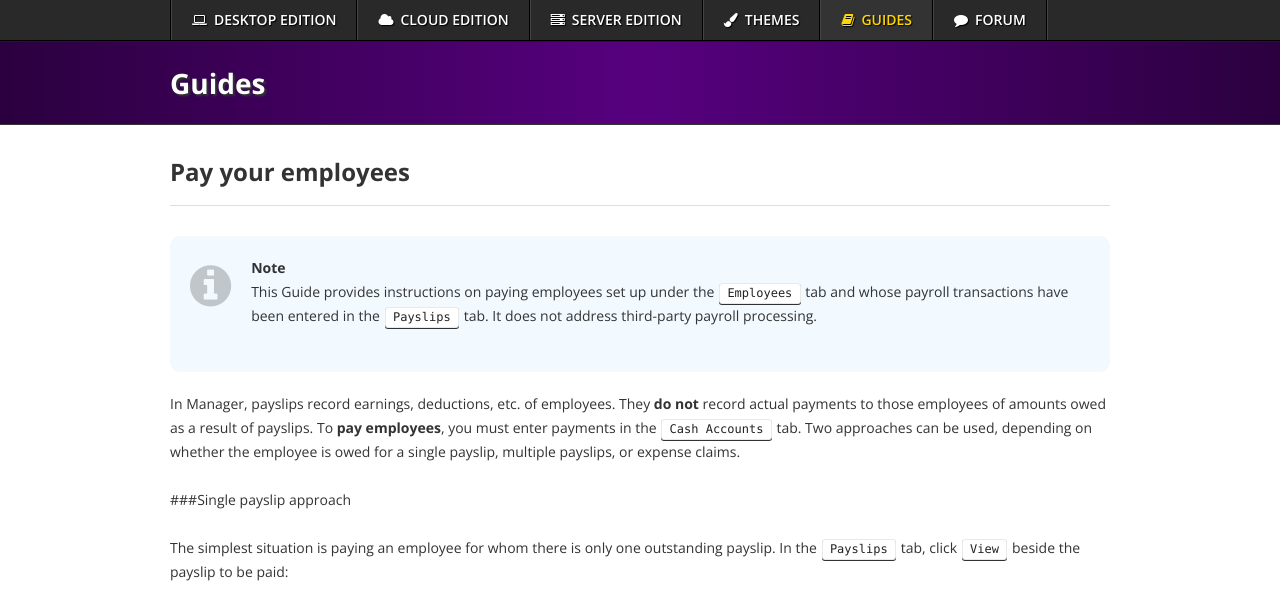
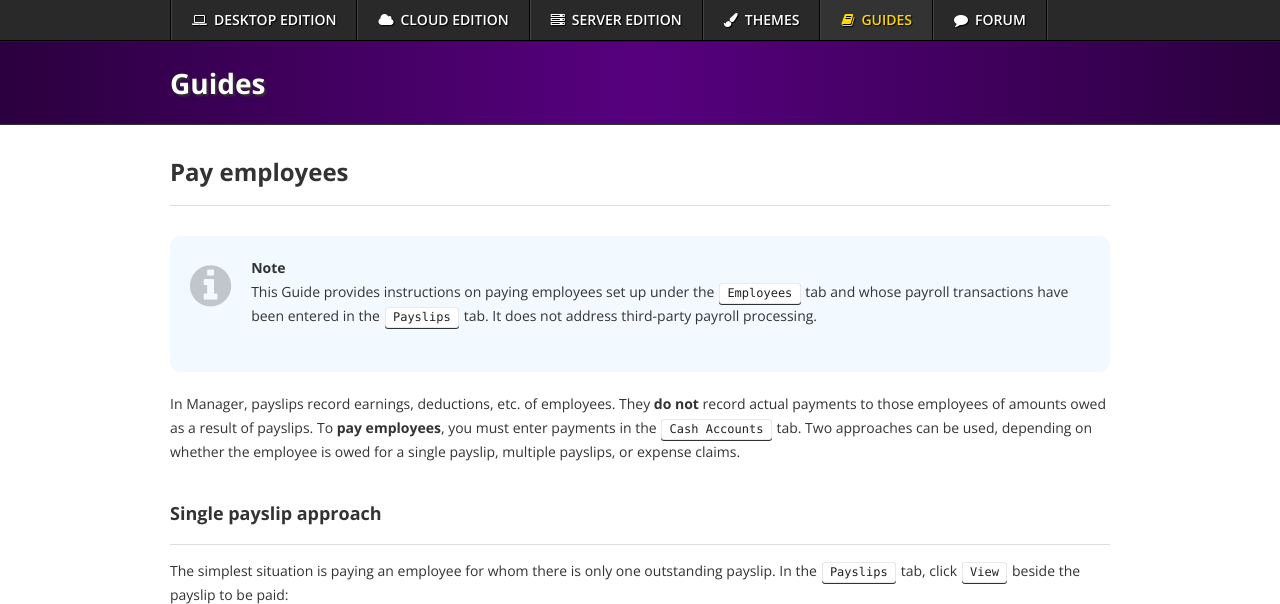
Before and after one commit to 3etechinns/www.manager.io, a Jekyll site: the page built from _guides/9768.html, in a window 1280 px wide and 900 px high, cut to the strip 0-604 px from the top of the window. Built offline with Jekyll 4.4.1, drawn with Linux system fonts in a browser that asks for light colours; nearby versions of some CDN libraries; comment, search, counter and statistics services are not loaded; some of the changed text lies outside the part shown.

Commit message:
Updating existing guide

```diff
--- a/_guides/9768.html
+++ b/_guides/9768.html
@@ -1,6 +1,6 @@
 ---
 layout: guide
-title: Pay your employees
+title: Pay employees
 tags: employees payment-form payslips payslip-view
 ---
 {% raw %}
@@ -9,7 +9,7 @@ tags: employees payment-form payslips payslip-view
 This Guide provides instructions on paying employees set up under the <kbd>Employees</kbd> tab and whose payroll transactions have been entered in the <kbd>Payslips</kbd> tab. It does not address third-party payroll processing.</p>
 </td></tr></table>
 <p>In Manager, payslips record earnings, deductions, etc. of employees. They <strong>do not</strong> record actual payments to those employees of amounts owed as a result of payslips. To <strong>pay employees</strong>, you must enter payments in the <kbd>Cash Accounts</kbd> tab. Two approaches can be used, depending on whether the employee is owed for a single payslip, multiple payslips, or expense claims.</p>
-<p>##<span class="hashtag">#Single</span> payslip approach</p>
+<h3>Single payslip approach</h3>
 <p>The simplest situation is paying an employee for whom there is only one outstanding payslip. In the <kbd>Payslips</kbd> tab, click <kbd>View</kbd> beside the payslip to be paid:</p>
 <p><img src="https://cdn-business2.discourse.org/uploads/manager1/original/2X/9/947e124fb4b56cc576f07e1861cd7619b89ad3da.png" width="221" height="56"> <strong><i class="fa fa-hand-o-right" style="margin-right: 10px; color: #999; font-size: 18px; padding-top: 5px"></i></strong></p>
 <p><img src="https://cdn-business2.discourse.org/uploads/manager1/original/2X/f/f85a97d16201fadee9c4ce3c33f8f07cc6597912.png"></p>
@@ -45,7 +45,7 @@ This Guide provides instructions on paying employees set up under the <kbd>Emplo
 <p><strong>Caution</strong><br>
 Be sure to complete steps in making the payment: write the cheque, enter an electronic direct deposit, or prepare a cash envelope. Remember, the payment form <strong>records</strong> the transaction; it <strong>does not complete</strong> it.</p>
 </td></tr></table>
-<p>##<span class="hashtag">#Other</span> situations</p>
+<h3>Other situations</h3>
 <p>When there are expense claims or multiple outstanding payslips for an employee, drill down from the <kbd>Summary</kbd> page on <em>Employee clearing account</em> by clicking the blue balance:</p>
 <p><img src="https://cdn-business2.discourse.org/uploads/manager1/original/2X/0/0f0cd7999fe9b5059a9483de95aa9cf9d312de63.png" width="347" height="33"></p>
 <p>Either continue using the total balance shown for the employee, or drill down further by clicking the employee’s balance (in this illustration, no other employees have balances):</p>
@@ -57,6 +57,6 @@ Be sure to complete steps in making the payment: write the cheque, enter an elec
 <p>Manually complete the entry form, exactly as you would for a single-payslip payment. Post the transaction to <em>Employee clearing account</em> and <em>Employee name</em>. For <code>Amount</code>, enter either the full amount due from <em>Employee clearing account</em> or one contributing amount from the employee’s drill-down listing. If following the second path, click <kbd>Add line</kbd> to enter additional contributing amounts.</p>
 <p>When all amounts have been entered, the payment total should equal the employee’s balance in <em>Employee clearing account</em>. Click <kbd>Create</kbd> to record the payment:</p>
 <p><img src="https://cdn-business2.discourse.org/uploads/manager1/original/2X/3/381128dee5080ffd11ce9099e43cec7d843632e8.png"></p>
-<p>##<span class="hashtag">#Effect</span> of payment</p>
+<h3>Effect of payment</h3>
 <p>The payment debits <em>Employee clearing account</em> <i class="fa fa-hand-o-right" style="margin-right: 10px; color: #999; font-size: 18px; padding-top: 5px"></i> <em>Employee name</em> and credits the cash account where the payment is posted. If all employees are paid the full amounts owed, <em>Employee clearing account</em> will be reduced to a zero balance.</p>
 {% endraw %}
```
